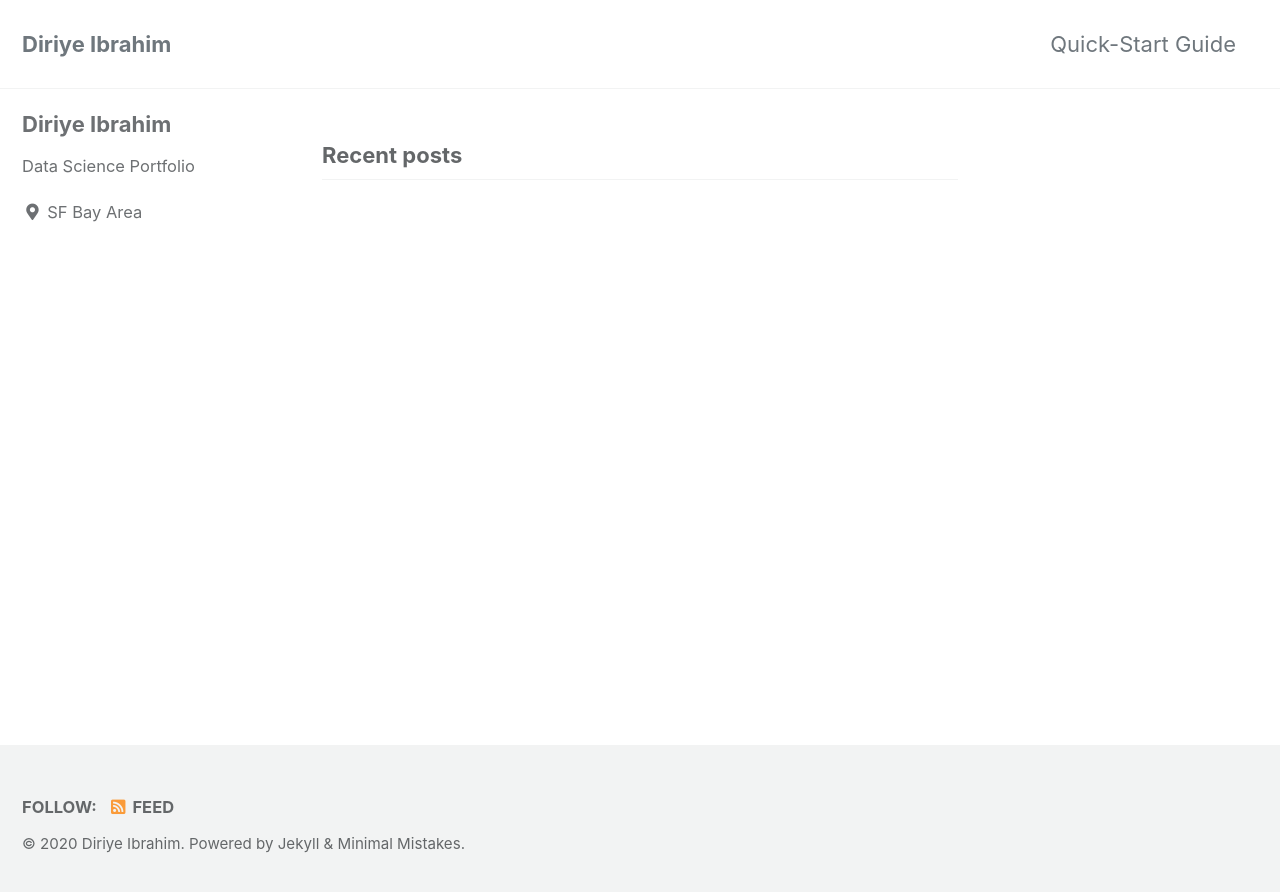
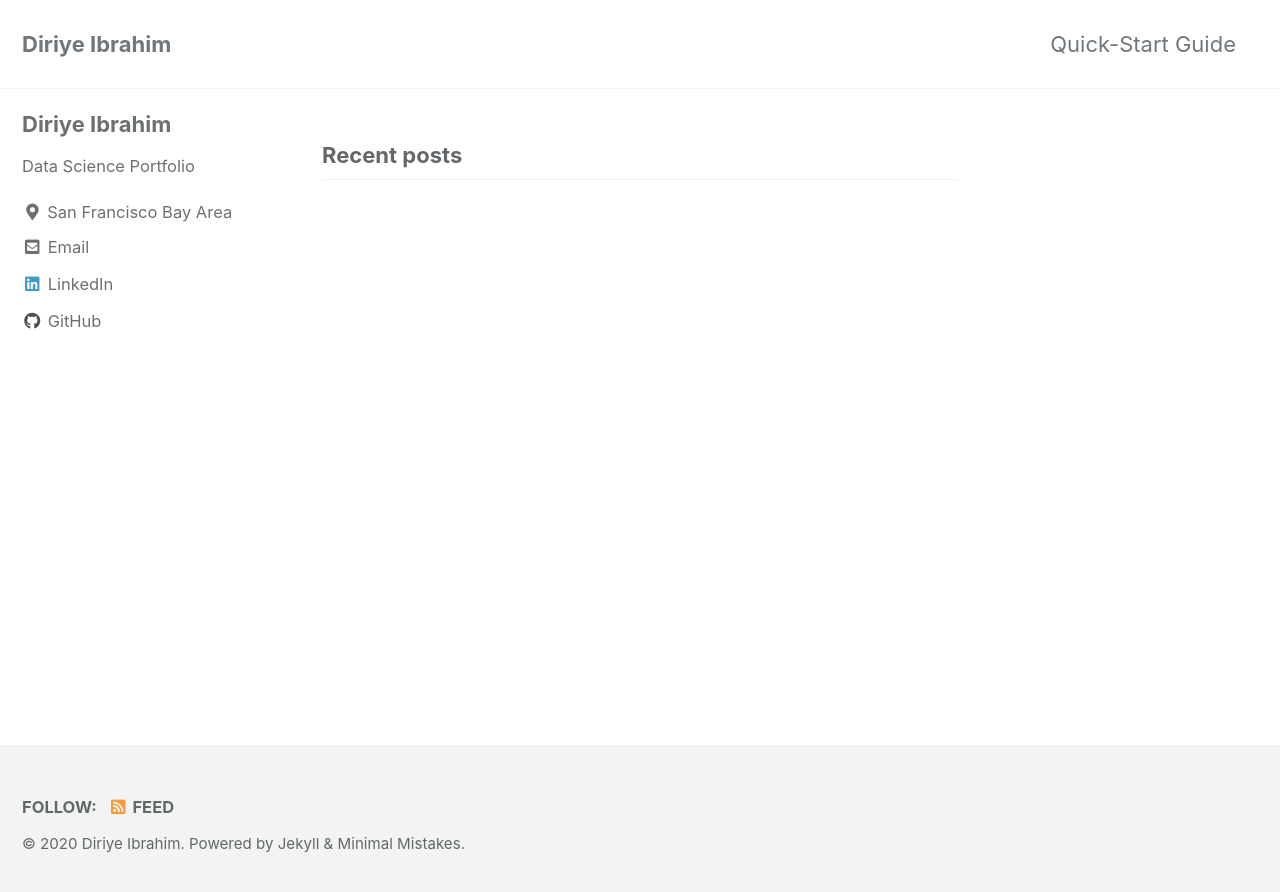
Before and after one commit to diriyeibrahim/diriyeibrahim.github.io, a Jekyll site: the page built from index.html, in a window 1280 px wide. Shown: the top 892 px of the page. Built offline with Jekyll 4.4.1, drawn with Linux system fonts in a browser that asks for light colours; cached includes are drawn as plain includes; the list of posts is cut into pages by our own code; part of the change alters nothing that is shown.

Commit message:
new github

```diff
--- a/_config.yml
+++ b/_config.yml
@@ -5,32 +5,22 @@
 # For technical reasons, this file is *NOT* reloaded automatically when you use
 # `jekyll serve`. If you change this file, please restart the server process.
 
-# Theme Settings
-#
-# Review documentation to determine if you should use `theme` or `remote_theme`
-# https://mmistakes.github.io/minimal-mistakes/docs/quick-start-guide/#installing-the-theme
-
-# theme                  : "minimal-mistakes-jekyll"
-# remote_theme           : "mmistakes/minimal-mistakes"
 minimal_mistakes_skin    : "default" # "air", "aqua", "contrast", "dark", "dirt", "neon", "mint", "plum", "sunrise"
 
 # Site Settings
 locale                   : "en-US"
 title                    : "Diriye Ibrahim"
 title_separator          : "-"
-subtitle                 : # site tagline that appears below site title in masthead
 name                     : "Diriye Ibrahim"
 description              : "Data Science Portfolio"
 url                      : # the base hostname & protocol for your site e.g. "https://mmistakes.github.io"
 baseurl                  : # the subpath of your site, e.g. "/blog"
 repository               : # GitHub username/repo-name e.g. "mmistakes/minimal-mistakes"
 teaser                   : # path of fallback teaser image, e.g. "/assets/images/500x300.png"
-logo                     : # path of logo image to display in the masthead, e.g. "/assets/images/88x88.png"
-masthead_title           : # overrides the website title displayed in the masthead, use " " for no title
 # breadcrumbs            : false # true, false (default)
 words_per_minute         : 200
 comments:
-  provider               : # false (default), "disqus", "discourse", "facebook", "staticman", "staticman_v2", "utterances", "custom"
+  provider               : # false (default), "disqus", "discourse", "facebook", "google-plus", "staticman", "staticman_v2" "custom"
   disqus:
     shortname            : # https://help.disqus.com/customer/portal/articles/466208-what-s-a-shortname-
   discourse:
@@ -40,12 +30,22 @@ comments:
     appid                :
     num_posts            : # 5 (default)
     colorscheme          : # "light" (default), "dark"
-  utterances:
-    theme                : # "github-light" (default), "github-dark"
-    issue_term           : # "pathname" (default)
-  staticman:
-    branch               : # "master"
-    endpoint             : # "https://{your Staticman v3 API}/v3/entry/github/"
+staticman:
+  allowedFields          : # ['name', 'email', 'url', 'message']
+  branch                 : # "master"
+  commitMessage          : # "New comment."
+  filename               : # comment-{@timestamp}
+  format                 : # "yml"
+  moderation             : # true
+  path                   : # "/_data/comments/{options.slug}" (default)
+  requiredFields         : # ['name', 'email', 'message']
+  transforms:
+    email                : # "md5"
+  generatedFields:
+    date:
+      type               : # "date"
+      options:
+        format           : # "iso8601" (default), "timestamp-seconds", "timestamp-milliseconds"
 reCaptcha:
   siteKey                :
   secret                 :
@@ -53,15 +53,7 @@ atom_feed:
   path                   : # blank (default) uses feed.xml
 search                   : # true, false (default)
 search_full_content      : # true, false (default)
-search_provider          : # lunr (default), algolia, google
-algolia:
-  application_id         : # YOUR_APPLICATION_ID
-  index_name             : # YOUR_INDEX_NAME
-  search_only_api_key    : # YOUR_SEARCH_ONLY_API_KEY
-  powered_by             : # true (default), false
-google:
-  search_engine_id       : # YOUR_SEARCH_ENGINE_ID
-  instant_search         : # false (default), true
+
 # SEO Related
 google_site_verification :
 bing_site_verification   :
@@ -88,7 +80,6 @@ analytics:
   provider               : false # false (default), "google", "google-universal", "custom"
   google:
     tracking_id          :
-    anonymize_ip         : # true, false (default)
 
 
 # Site Author
@@ -96,49 +87,33 @@ author:
   name             : "Diriye Ibrahim"
   avatar           : # path of avatar image, e.g. "/assets/images/bio-photo.jpg"
   bio              : "Data Science Portfolio"
-  location         : "SF Bay Area"
-  email            :
-  links:
-    - label: "Email"
-      icon: "fas fa-fw fa-envelope-square"
-      # url: "mailto:your.name@email.com"
-    - label: "Website"
-      icon: "fas fa-fw fa-link"
-      # url: "https://linkedin.com/diriyeibrahim"
-    - label: "Twitter"
-      icon: "fab fa-fw fa-twitter-square"
-      # url: "https://twitter.com/"
-    - label: "Facebook"
-      icon: "fab fa-fw fa-facebook-square"
-      # url: "https://facebook.com/"
-    - label: "GitHub"
-      icon: "fab fa-fw fa-github"
-      # url: "https://diriyeibrahim.github.io/"
-    - label: "Instagram"
-      icon: "fab fa-fw fa-instagram"
-      # url: "https://instagram.com/"
-
-# Site Footer
-footer:
-  links:
-    - label: "Twitter"
-      icon: "fab fa-fw fa-twitter-square"
-      # url:
-    - label: "Facebook"
-      icon: "fab fa-fw fa-facebook-square"
-      # url:
-    - label: "GitHub"
-      icon: "fab fa-fw fa-github"
-      # url: diriyeibrahim.github.io
-    - label: "GitLab"
-      icon: "fab fa-fw fa-gitlab"
-      # url:
-    - label: "Bitbucket"
-      icon: "fab fa-fw fa-bitbucket"
-      # url:
-    - label: "Instagram"
-      icon: "fab fa-fw fa-instagram"
-      # url:
+  location         : "San Francisco Bay Area"
+  email            : "diriyeibrahim@gmail.com"
+  uri              :
+  home             : # null (default), "absolute or relative url to link to author home"
+  bitbucket        :
+  codepen          :
+  dribbble         :
+  flickr           :
+  facebook         :
+  foursquare       :
+  github           : "diriyeibrahim"
+  gitlab           :
+  google_plus      :
+  keybase          :
+  instagram        :
+  lastfm           :
+  linkedin         : "diriyeibrahim" # "john-doe-12345678" (the last part of your profile url, e.g. https://www.linkedin.com/in/john-doe-12345678)
+  pinterest        :
+  soundcloud       :
+  stackoverflow    : # "123456/username" (the last part of your profile url, e.g. https://stackoverflow.com/users/123456/username)
+  steam            : # "steamId" (the last part of your profile url, e.g. https://steamcommunity.com/id/steamId/)
+  tumblr           :
+  twitter          :
+  vine             :
+  weibo            :
+  xing             :
+  youtube          : # "https://youtube.com/c/MichaelRoseDesign"
 
 
 # Reading Files
@@ -166,7 +141,6 @@ exclude:
   - log
   - node_modules
   - package.json
-  - package-lock.json
   - Rakefile
   - README
   - tmp
@@ -202,7 +176,7 @@ kramdown:
 # Sass/SCSS
 sass:
   sass_dir: _sass
-  style: compressed # https://sass-lang.com/documentation/file.SASS_REFERENCE.html#output_style
+  style: compressed # http://sass-lang.com/documentation/file.SASS_REFERENCE.html#output_style
 
 
 # Outputting
@@ -218,6 +192,7 @@ plugins:
   - jekyll-sitemap
   - jekyll-gist
   - jekyll-feed
+  - jemoji
   - jekyll-include-cache
 
 # mimic GitHub Pages with --safe
@@ -226,7 +201,7 @@ whitelist:
   - jekyll-sitemap
   - jekyll-gist
   - jekyll-feed
-  - jekyll-include-cache
+  - jemoji
 
 
 # Archives
@@ -237,8 +212,8 @@ whitelist:
 #  - Archive page should exist at path when using Liquid method or you can
 #    expect broken links (especially with breadcrumbs enabled)
 #  - <base_path>/tags/my-awesome-tag/index.html ~> path: /tags/
-#  - <base_path>/categories/my-awesome-category/index.html ~> path: /categories/
-#  - <base_path>/my-awesome-category/index.html ~> path: /
+#  - <base_path/categories/my-awesome-category/index.html ~> path: /categories/
+#  - <base_path/my-awesome-category/index.html ~> path: /
 category_archive:
   type: liquid
   path: /categories/
@@ -259,7 +234,7 @@ tag_archive:
 
 
 # HTML Compression
-# - https://jch.penibelst.de/
+# - http://jch.penibelst.de/
 compress_html:
   clippings: all
   ignore:
@@ -279,3 +254,11 @@ defaults:
       comments: # true
       share: true
       related: true
+
+  # _pages
+  - scope:
+      path: ""
+      type: pages
+    values:
+      layout: single
+      author_profile: true
```
